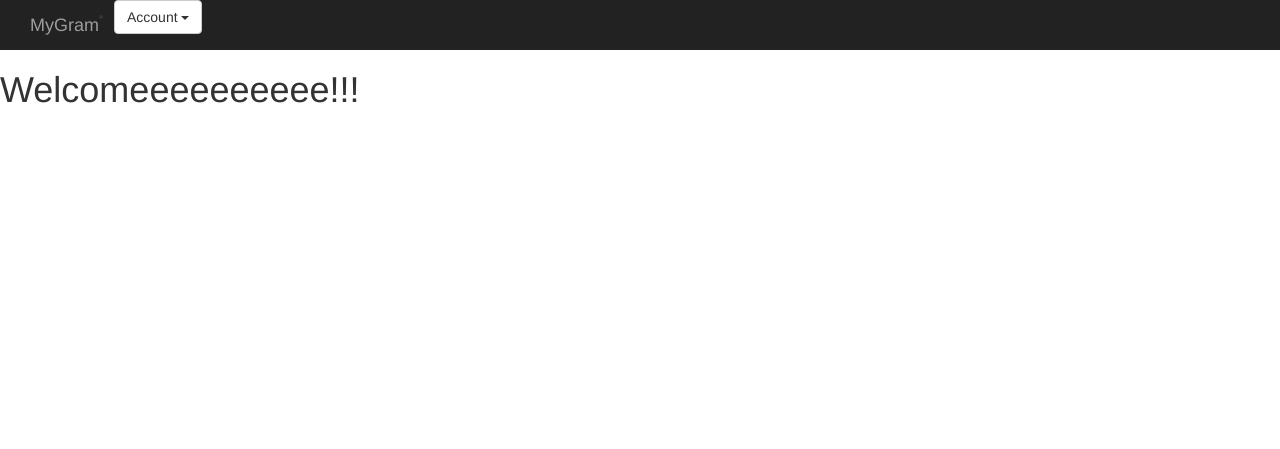
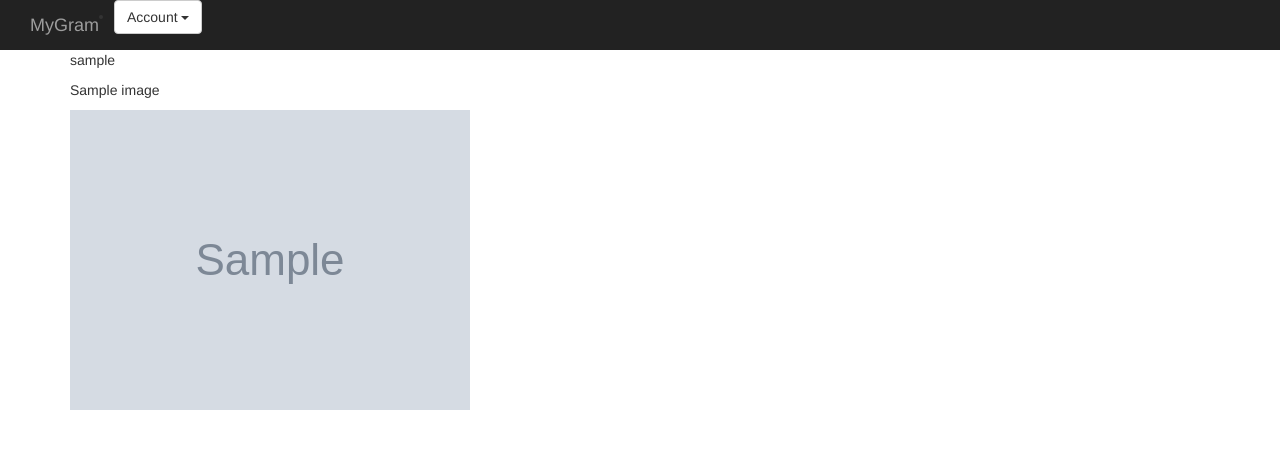
Before and after one commit to Anabella1109/MyGram, a Django app: template mygram/templates/grams/home.html in a window 1280 px wide. Shown: the top 449 px of the page. Run offline with Django 3.2, Linux system fonts and the light colour scheme; tables that the repository leaves empty hold one stand-in row (values such as "Sample post"); the template is opened without the code that fills it: values that come from a table or form of the project are taken from there, most other values are stand-ins (such as "Sample title", 1, 10 or a date in 2020); grey boxes marked "Sample" are stand-in pictures; parts of the project's set-up code (start-up, migrations or seed data) failed here and were passed over; some libraries are stand-ins or nearby versions.

Commit message:
update template to display posts

```diff
--- a/mygram/templates/grams/base.html
+++ b/mygram/templates/grams/base.html
@@ -6,9 +6,9 @@
   <meta charset="utf-8">
 
   {% if title %}
-  <title>Slika - {{title}}</title>
+  <title>MyGram - {{title}}</title>
   {% else %}
-    <title> Slika </title>
+    <title> MyGram </title>
   {% endif %}
 
   {% block styles %}
--- a/mygram/templates/grams/home.html
+++ b/mygram/templates/grams/home.html
@@ -2,6 +2,11 @@
 
 {% block content %}
 {{block.super}}
-
-<h1>Welcomeeeeeeeeee!!!</h1>
+<div class="container">
+{% for post in posts%}
+<p>{{post.user.username}}</p>
+<p>{{post.name}}</p>
+<img src="{{post.image.url}}" alt="" height="300">
+{%endfor%}
+</div>
 {% endblock %}
--- a/mygram/urls.py
+++ b/mygram/urls.py
@@ -6,7 +6,8 @@ from django.conf.urls.static import static
 urlpatterns=[
 
     url('^$',views.home,name='home'),
-    url(r'^new/post$', views.new_post, name='new-post')
+    url(r'^new/post$', views.new_post, name='new-post'),
+    url(r'^post/(\d+)',views.post,name ='post') ,
 
 ]
 if settings.DEBUG:
--- a/mygram/views.py
+++ b/mygram/views.py
@@ -3,10 +3,13 @@ from django.http  import HttpResponse,Http404
 from .forms import NewPostForm
 from .email import send_welcome_email
 from django.contrib.auth.decorators import login_required
+from .models import Image, Profile, Comment
 
+@login_required(login_url='/accounts/login/')
 def home(request):
      title='Home | MyGram'
-     return render(request,'grams/home.html',{'title':title})
+     posts=Image.objects.all()
+     return render(request,'grams/home.html',{'title':title , 'posts':posts})
 
 @login_required(login_url='/accounts/login/')
 def new_post(request):
```
